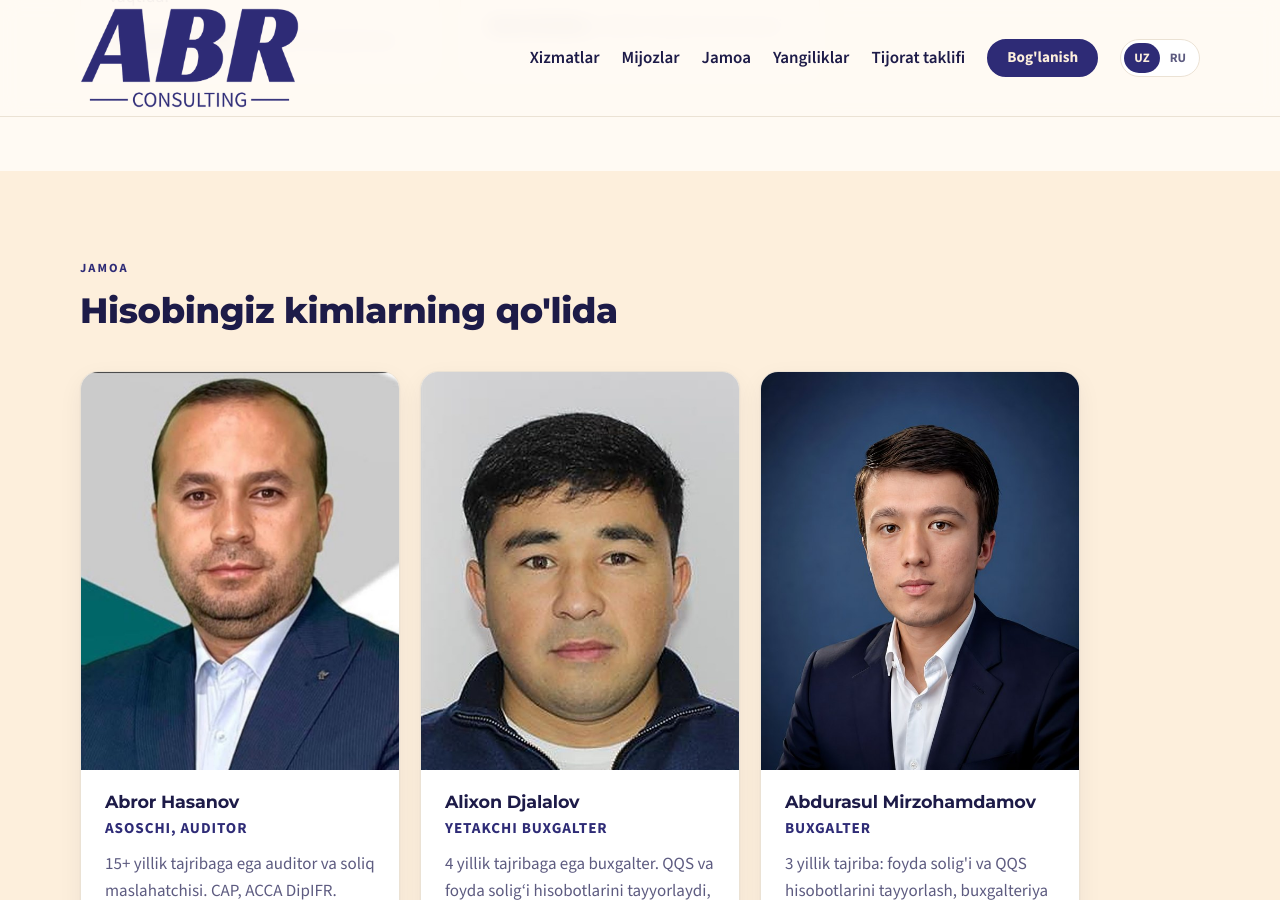
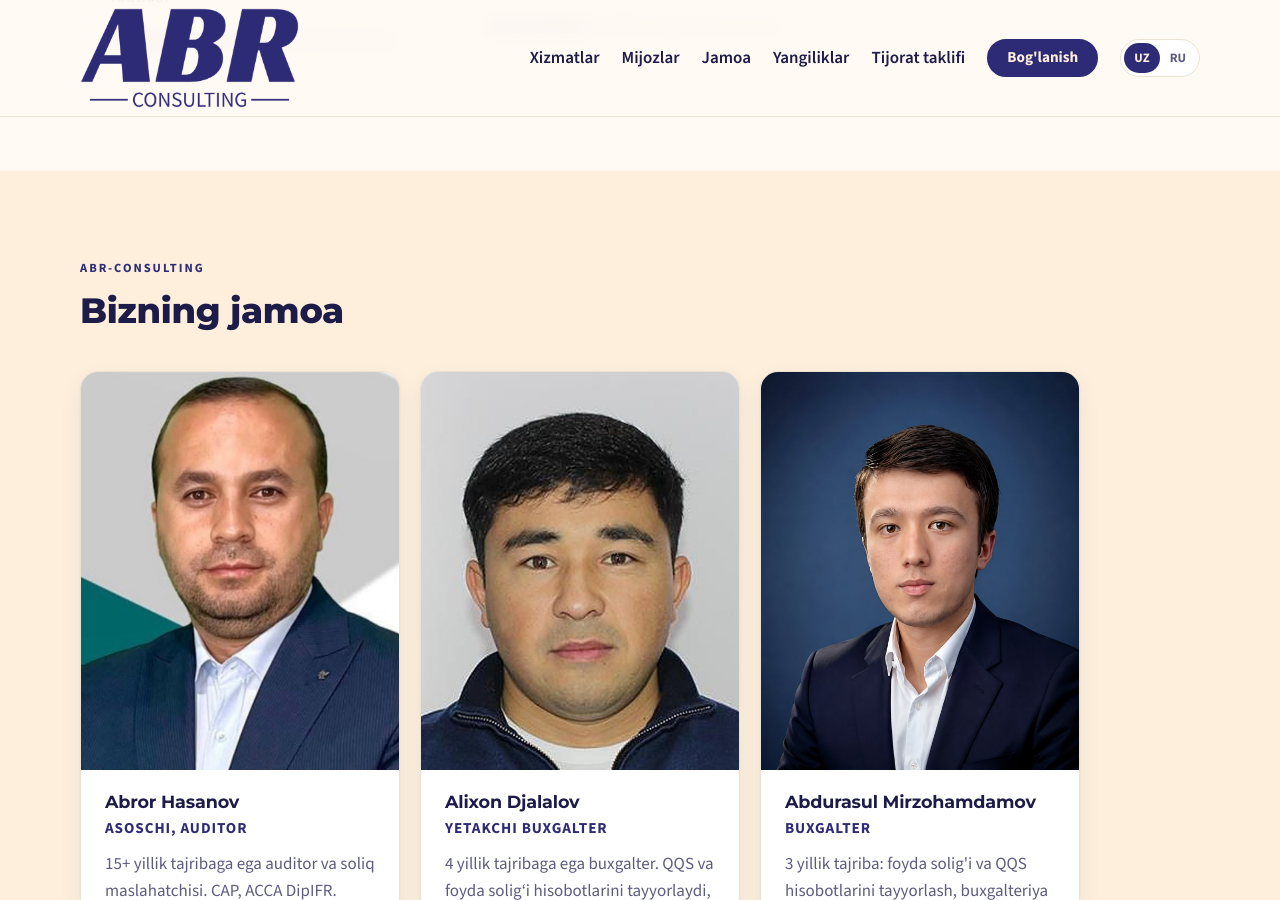
Before and after one commit to abrorhasanov365-sys/abr-consulting.uz, a Jekyll site: the page built from index.html, in a window 1280 px wide and 900 px high, scrolled down 2301 px. Built offline with Jekyll 4.4.1, drawn with Linux system fonts in a browser that asks for light colours.

Commit message:
Jamoa sarlavhasi: Bizning jamoa / Наша команда
Co-Authored-By: Claude Opus 5.5 <noreply@anthropic.com>
Claude-Session: https://claude.ai/code/session_011KwqFmBndHrWadM8Pe7Lr8

```diff
--- a/_data/ui.yml
+++ b/_data/ui.yml
@@ -16,8 +16,8 @@ uz:
   about_title: "Nega aynan ABR-CONSULTING?"
   clients_eyebrow: Mijozlar
   clients_title: "Bizga ishonch bildirganlar"
-  team_eyebrow: Jamoa
-  team_title: "Hisobingiz kimlarning qo'lida"
+  team_eyebrow: "ABR-CONSULTING"
+  team_title: "Bizning jamoa"
   news_eyebrow: Yangiliklar
   news_title: "Buxgalteriya va soliq yangiliklari"
   news_lead: "Qonunchilikdagi o'zgarishlar, muddatlar va amaliy maslahatlar."
@@ -79,8 +79,8 @@ ru:
   about_title: "Почему ABR-CONSULTING?"
   clients_eyebrow: Клиенты
   clients_title: "Нам доверяют"
-  team_eyebrow: Команда
-  team_title: "Кто ведёт ваш учёт"
+  team_eyebrow: "ABR-CONSULTING"
+  team_title: "Наша команда"
   news_eyebrow: Новости
   news_title: "Новости бухгалтерии и налогов"
   news_lead: "Изменения в законодательстве, сроки и практические советы."
```
Also changed, not shown: assets/img/team/abror-hasanov.jpg.
